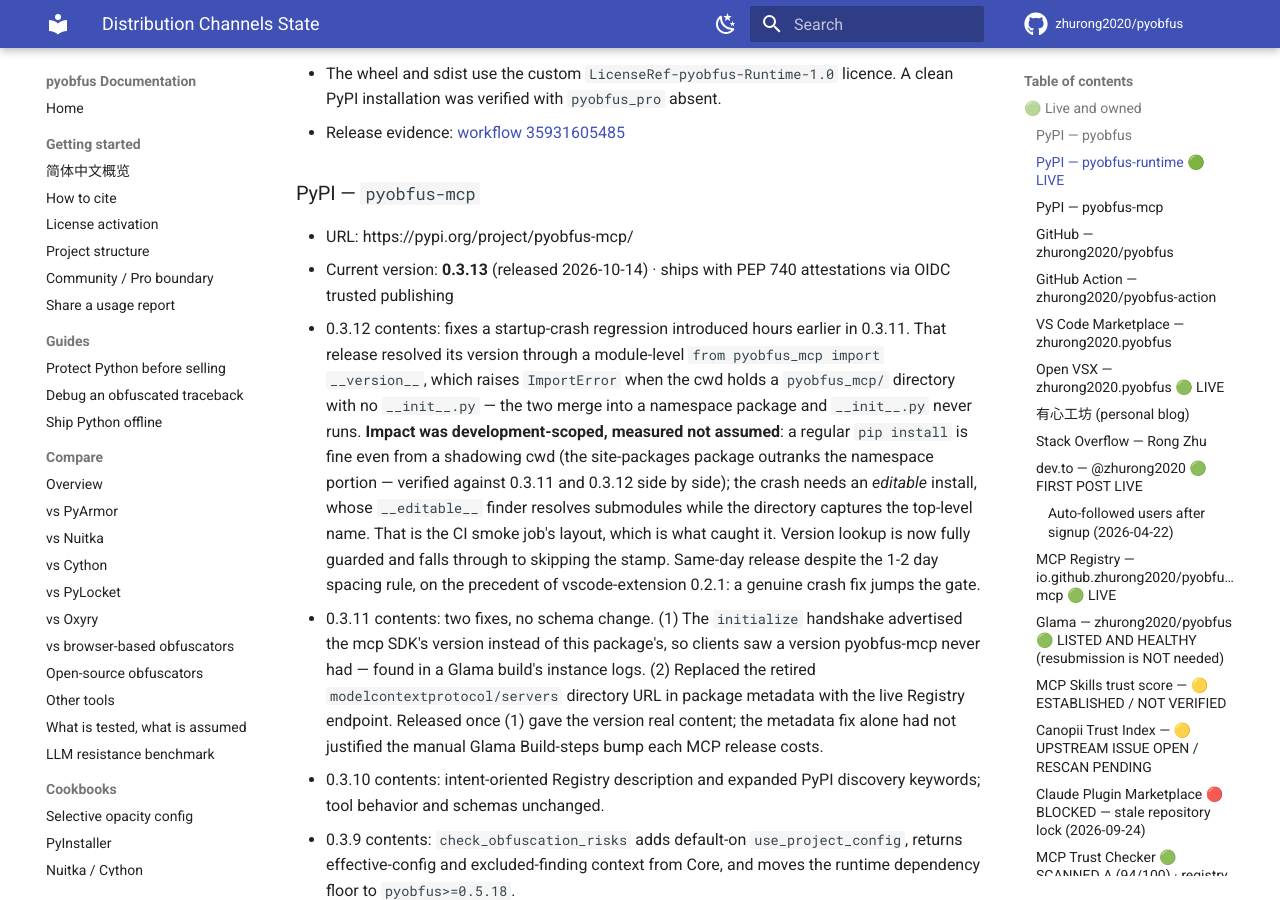
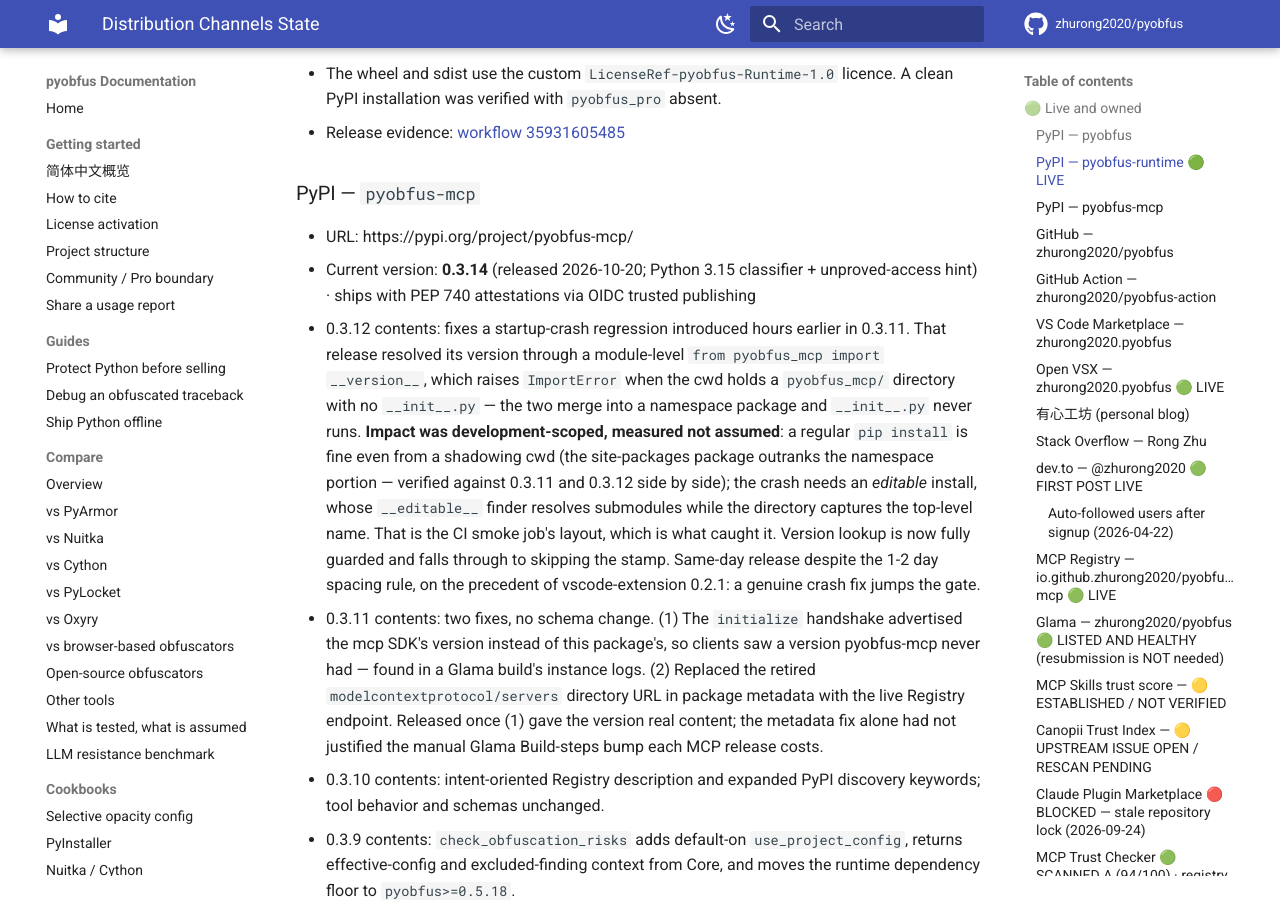
Before and after one commit to zhurong2020/pyobfus, an MkDocs documentation site: the page built from docs/DISTRIBUTION_CHANNELS.md, in a window 1280 px wide and 900 px high, scrolled down 4191 px. Built offline with MkDocs 1.6.1 and Material for MkDocs 9.7.7, drawn with Linux system fonts in a browser that asks for light colours; comment, search, counter and statistics services are not loaded; some of the changed text lies outside the part shown.

Commit message:
release: prepare pyobfus-mcp 0.3.14 (Python 3.15 classifier)
Also records the unreleased protect_project unproved-access hint from #103.

Co-Authored-By: Claude Opus 5.5 <noreply@anthropic.com>

```diff
--- a/docs/DISTRIBUTION_CHANNELS.md
+++ b/docs/DISTRIBUTION_CHANNELS.md
@@ -15,7 +15,7 @@ Marketplace reports `14 installs`; Open VSX reports `682 downloads` (fetches,
 not unique installs). Action attribution remains `0` visible repositories.
 GitHub rolling 14-day traffic is `182 views / 106 unique visitors`; Google is
 first (`23 / 20`) and DEV/Reddit do not appear in the referrers.
-Current public versions are Core `0.8.0`, MCP `0.3.13`, runtime `0.1.1`,
+Current public versions are Core `0.8.0`, MCP `0.3.14`, runtime `0.1.1`,
 and VS Code/Open VSX `0.4.3`. Core/MCP were published on October 14 with
 verified PEP 740 attestations for both wheel and sdist; fresh Python 3.10/3.14
 installations and contract smoke checks passed. The official MCP Registry
@@ -154,7 +154,7 @@ re-runnable source of truth for the calculation is
 
 ### PyPI — `pyobfus-mcp`
 - URL: https://pypi.org/project/pyobfus-mcp/
-- Current version: **0.3.13** (released 2026-10-14) · ships with PEP 740 attestations via OIDC trusted publishing
+- Current version: **0.3.14** (released 2026-10-20; Python 3.15 classifier + unproved-access hint) · ships with PEP 740 attestations via OIDC trusted publishing
 - 0.3.12 contents: fixes a startup-crash regression introduced hours earlier in
   0.3.11. That release resolved its version through a module-level
   `from pyobfus_mcp import __version__`, which raises `ImportError` when the cwd
@@ -308,7 +308,7 @@ re-runnable source of truth for the calculation is
   prior is not evidence of an actual review. Continue tracking installs and
   real reviews, not raw update/download count alone.
 - Wiki: disabled · Discussions: enabled · Issues: open
-- Releases: latest Core `v0.8.0`, runtime `runtime-v0.1.1`, MCP `mcp-v0.3.13`, and VS Code
+- Releases: latest Core `v0.8.0`, runtime `runtime-v0.1.1`, MCP `mcp-v0.3.14`, and VS Code
   `vscode-v0.4.3`; MCP releases attach wheel+sdist.
 
 ### Open VSX — `zhurong2020.pyobfus` 🟢 LIVE
```
Also changed, not shown: docs/SUPPORT_MATRIX.md (+1 -1 lines), pyobfus_mcp/CHANGELOG.md (+16 -0 lines), pyobfus_mcp/README.md (+1 -1 lines), 3 other files.
